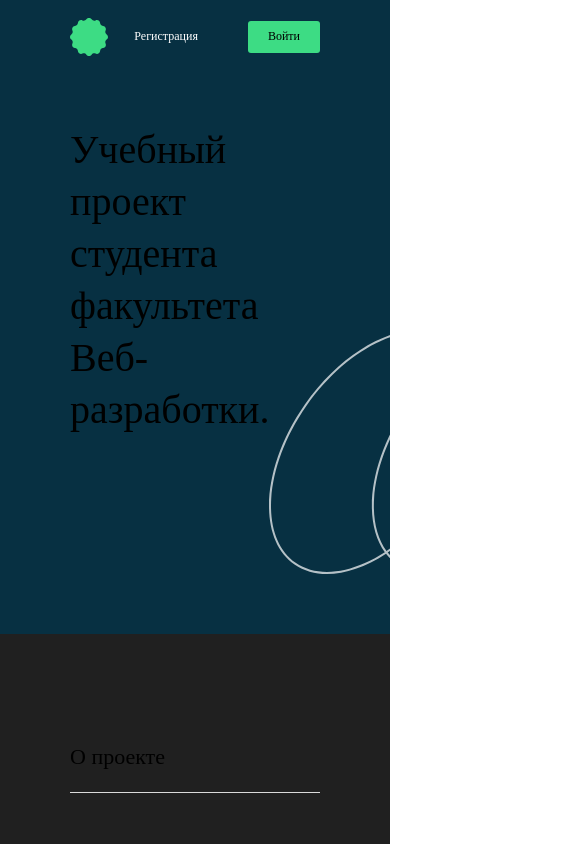
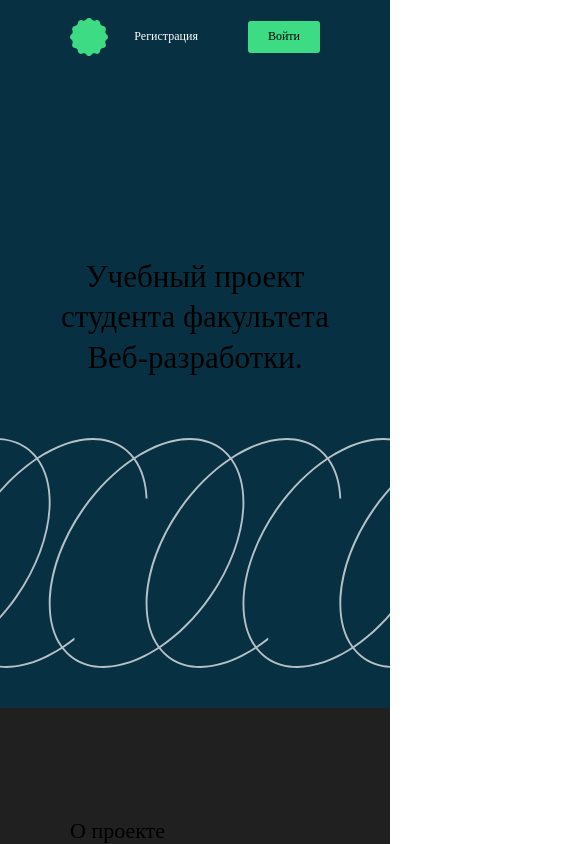
Before and after one commit to koshinva/movies-explorer-frontend, a React (Create React App) app: page / in a window 390 px wide. Shown: the top 844 px of the page, 585 px wide, since content can reach past the window. Built offline with nearby package versions, Linux system fonts and the light colour scheme; the HTML template or start-up script is replaced by a standard one.

Commit message:
feat: сделать адаптивную верстку компонента Promo

```diff
--- a/src/components/Main/Promo/Promo.css
+++ b/src/components/Main/Promo/Promo.css
@@ -1,19 +1,22 @@
 .promo {
-  height: 560px;
+  min-height: 560px;
   background-color: #073042;
 }
 .promo__body {
   box-sizing: border-box;
   padding: 50px 70px 60px;
   display: flex;
+  flex-direction: column;
   justify-content: space-between;
   height: 100%;
 }
 .promo__header {
   margin: 0;
-  display: inline-block;
+  margin-bottom: 102px;
+  display: block;
+  box-sizing: border-box;
   width: 626px;
-  font-weight: inherit;
+  font-weight: 400;
   font-size: 40px;
   line-height: 1.3;
   letter-spacing: -4%;
@@ -24,3 +27,34 @@
   height: 244px;
   align-self: flex-end;
 }
+@media screen and (max-width: 1200px) {
+  .promo__header {
+    align-self: center;
+    text-align: center;
+  }
+  .promo__logo {
+    align-self: center;
+  }
+}
+@media screen and (max-width: 900px) {
+  .promo__body {
+    padding: 300px 44px 70px;
+  }
+  .promo__header {
+    margin-bottom: 140px;
+  }
+  .promo__logo {
+    width: 680px;
+    height: 230px;
+  }
+}
+@media screen and (max-width: 767px) {
+  .promo__body {
+    padding: 183px 10px 40px;
+  }
+  .promo__header {
+    margin-bottom: 60px;
+    width: 300px;
+    font-size: 31px;
+  }
+}
--- a/src/style/page.css
+++ b/src/style/page.css
@@ -6,4 +6,5 @@
   box-sizing: border-box;
   color: #ffffff;
   background-color: #202020;
+  overflow: hidden;
 }
```
